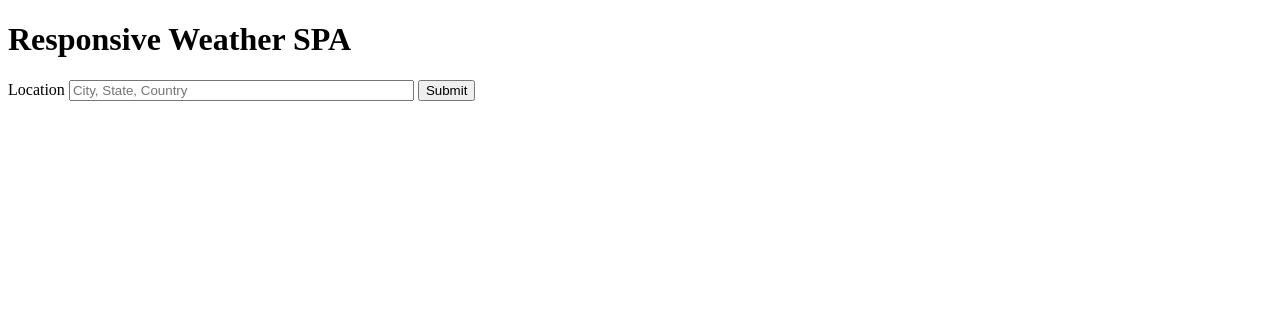
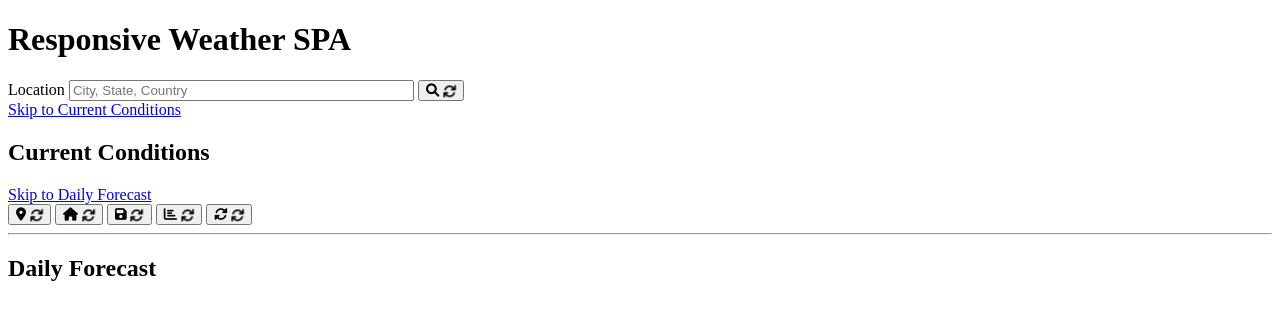
Before and after one commit to thunderenlight/weatherapi-app, a plain HTML site: page index.html in a window 1280 px wide. Drawn offline with Linux system fonts and the light colour scheme.

Commit message:
Filling out index

```diff
--- a/index.html
+++ b/index.html
@@ -4,29 +4,65 @@
     <meta charset="UTF-8">
     <meta http-equiv="" content="">
     <meta name="viewport" content="width=device-width, initial-scale=1.0">
+    <link rel="stylesheet" href="https://cdnjs.cloudflare.com/ajax/libs/font-awesome/6.0.0-beta2/css/all.min.css" integrity="sha512-YWzhKL2whUzgiheMoBFwW8CKV4qpHQAEuvilg9FAn5VJUDwKZZxkJNuGM4XkWuk94WCrrwslk8yWNGmY1EduTA==" crossorigin="anonymous" referrerpolicy="no-referrer" />
+    <link rel="preconnect" href="https://fonts.gstatic.com">
+    <link href="https://fonts.googleapis.com/css2?family=Montserrat&display=swap" rel="stylesheet">
     <title>Responsive Weather SPA</title>
 </head>
 <body>
-    <main>
-        <h1>Responsive Weather SPA</h1>
+    <main class="fade-in">
+        <h1 class="offscreen">Responsive Weather SPA</h1>
         <section id="searchBar" class="searchBar">
             <form id="searchBar__form" class="searchBar__form" role="search">
                 <label for="searchBar__text">Location</label>
                 <input type="text" role="searchbox" autocomplete="off" size= "40" id="searchBar__text" class="searchBar__text" title="Submit Location" placeholder="City, State, Country">
-                <button id="searchBar__button" class="searchBar__button" title="Submit Location" aria-label="Ener zip code or city, state, and country for weather information">
-                    Submit
+                <button id="searchBar__button" class="searchBar__button button" title="Submit Location" aria-label="Ener zip code or city, state, and country for weather information">
+                    <i class="fa-solid fa-magnifying-glass"></i>
+                    <i class="fa-solid fa-sync fa-spin"></i>
+
                 </button>
 
             </form>
 
+
         </section>
 
+        <a href="#currentConditions" class="skip-link">Skip to Current Conditions</a>
+        <section id="currentConditions" class="currentConditions" role="region" aria-labelledby="currentConditions__location">
+            <h2 id="currentConditions__location" class="currentConditions__location">Current Conditions</h2>
+            <div id="current__conditions" class="current__conditions"></div>
+        </section>
 
-        <section id="currentForecast" class="currentForecast"></section>
-        <nav id="navButtons" class="navButtons"></nav>
-        <section id="dailyForecast" class="dailyForecast"></section>
+        <a href="#dailyForecast" class="skip-link">Skip to Daily Forecast</a>
+        <nav id="navButtons" class="navButtons">
+            <button id="getLocation" class="button" title="Get Location" aria-label="Get the current weather conditions for your current location">
+                <i class="fas fa-map-marker-alt"></i>
+                <i class="fas fa-sync fa-spin none"></i>
+            </button>
+            <button id="home" class="button" title="Home weather" aria-label="Get the current weather conditions for your home location">
+                <i class="fas fa-home"></i>
+                <i class="fas fa-sync fa-spin none"></i>
+            </button>
+            <button id="saveLocation" class="button" title="Save Location" aria-label="Save the current location as your home location">
+                <i class="fas fa-save"></i>
+                <i class="fas fa-sync fa-spin none"></i>
+            </button>
+            <button id="unit" class="button" title="Toggle Measurement Units" aria-label="Toggle between metric and imperial measurement units">
+                <i class="fas fa-chart-bar"></i>
+                <i class="fas fa-sync fa-spin none"></i>
+            </button>
+            <button id="refresh" class="button" title="Refresh Weather" aria-label="Refresh the current weather conditions">
+                <i class="fas fa-sync-alt"></i>
+                <i class="fas fa-sync fa-spin none"></i>
+            </button>
+        </nav>
+        <hr>
 
-
+        <section id="dailyForecast" class="dailyForecast" role="region" aria-labelledby="dailyForecast__title">
+            <h2 id="dailyForecast__title" class="dailyForecast__title">Daily Forecast </h2>
+            <div id="dailyForecast__contents" class="dailyForecast__contents"></div>
+        </section>
+        <p id="confirmation" class="offscreen" aria-live="assertive"></p>
     </main>
 
 </body>
```
